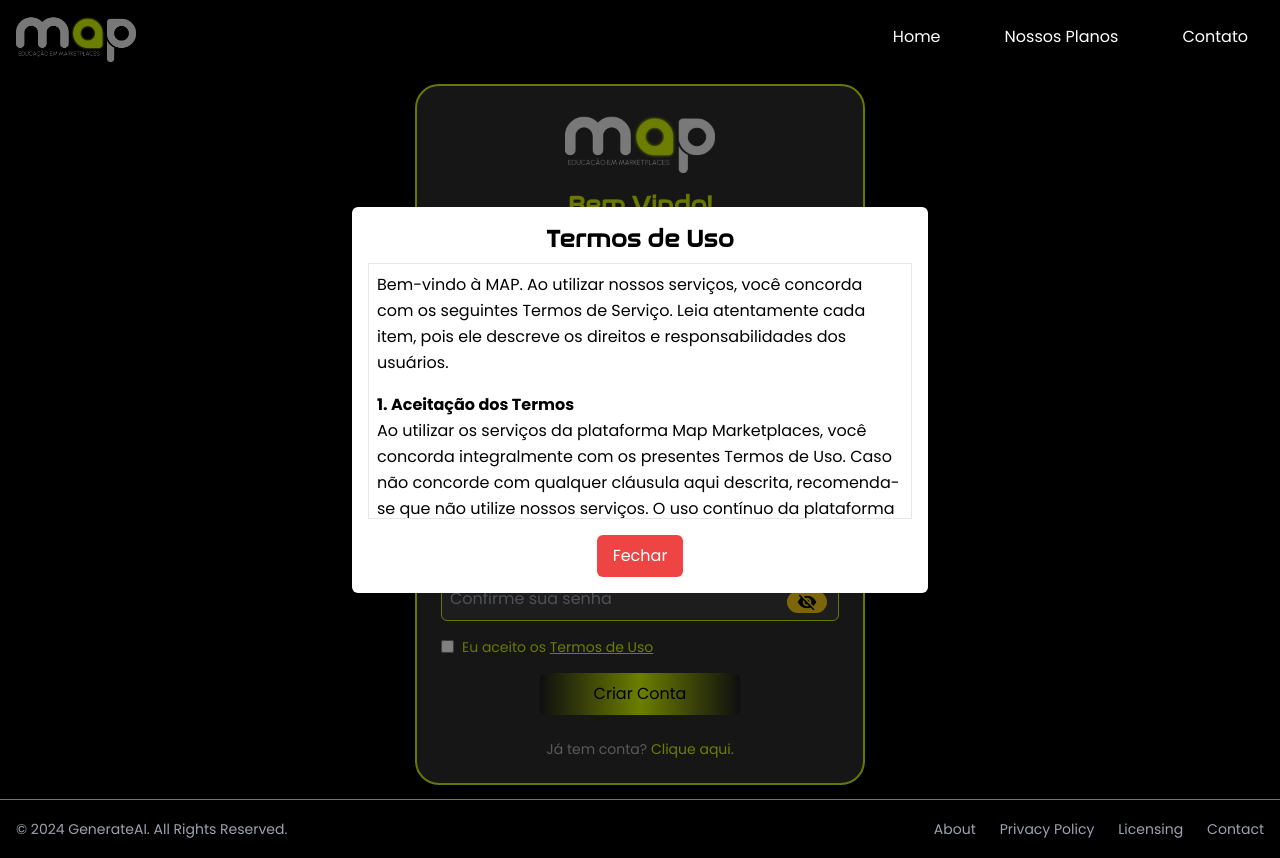
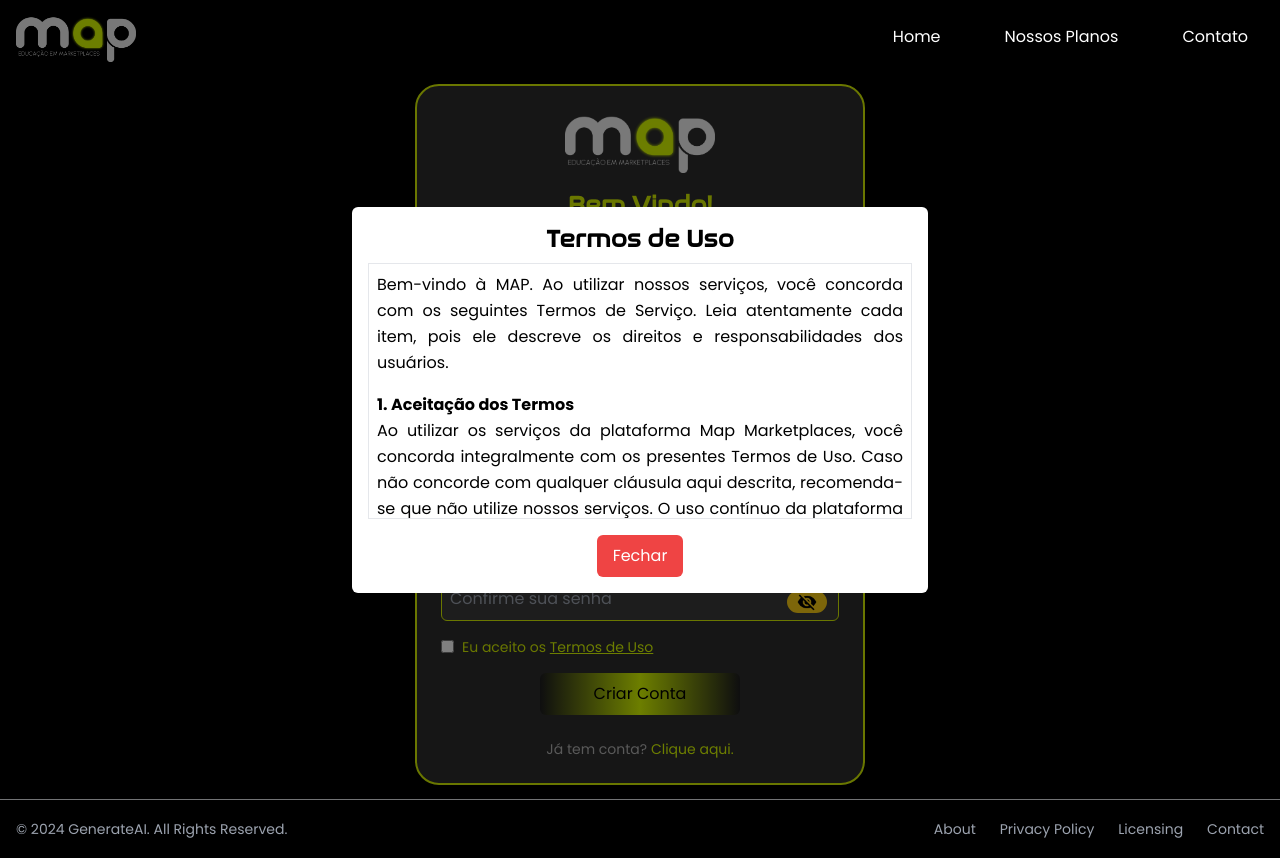
Before and after one commit to matheusiack20/Autentifica--o_Completa, a Next.js app in the folder my-app/: page /register in a window 1280 px wide. Both pictures are taken after a click on the button "Termos de Uso". Built offline with nearby package versions, Linux system fonts and the light colour scheme; no server answers.

Commit message:
Adicionada a classe  aos parágrafos no modal de termos de uso

```diff
--- a/my-app/src/app/(auth)/register/page.jsx
+++ b/my-app/src/app/(auth)/register/page.jsx
@@ -239,13 +239,13 @@ export default function Register() {
                     Termos de Uso
                   </h2>
                   <div className="overflow-y-scroll max-h-64 p-2 border">
-                    <p className="text-[black] mb-4">
+                    <p className="text-[black] mb-4 text-justify">
                       Bem-vindo à MAP. Ao utilizar nossos serviços, você
                       concorda com os seguintes Termos de Serviço. Leia
                       atentamente cada item, pois ele descreve os direitos e
                       responsabilidades dos usuários.
                     </p>
-                    <p className="text-[black]">
+                    <p className="text-[black] text-justify">
                       <b>1. Aceitação dos Termos</b>
                       <br/>
                       Ao utilizar os serviços da plataforma Map Marketplaces,
```
